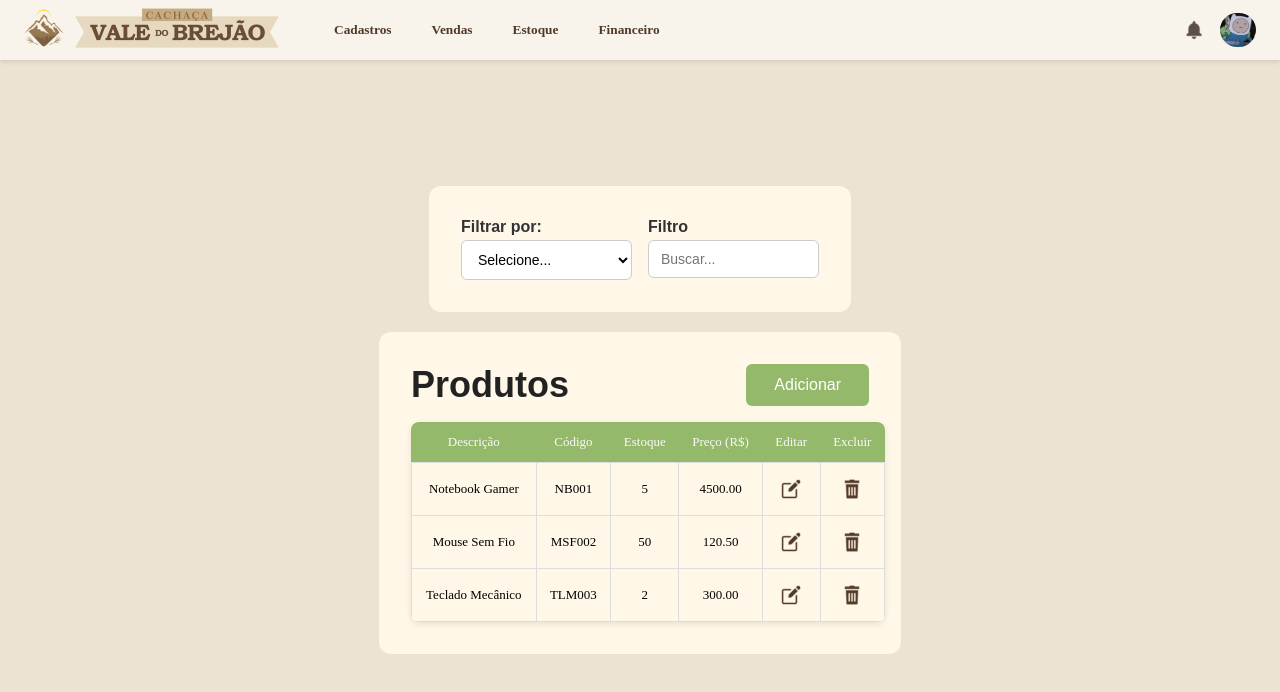
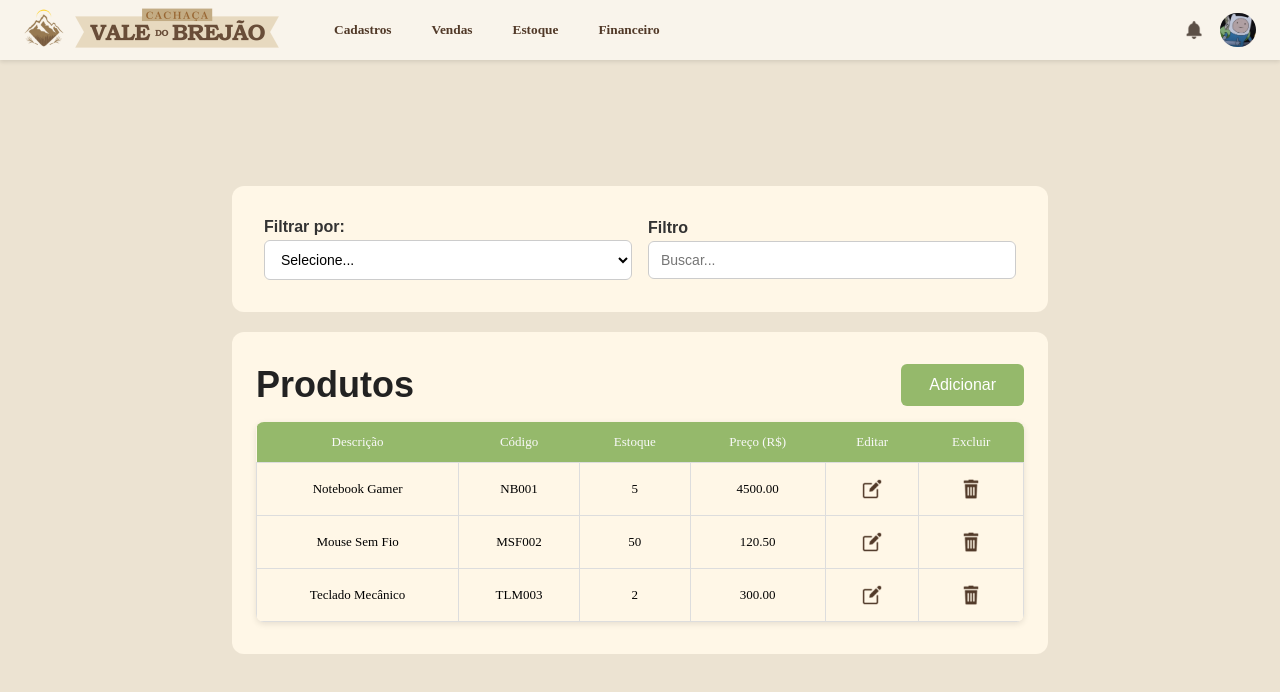
Before and after one commit to narcisodev/ValeDoBrejao, a React (Vite) app in the folder Front-End/frontend/: page /produtos in a window 1280 px wide. Shown: the top 692 px of the page. Built offline with nearby package versions, Linux system fonts and the light colour scheme.

Commit message:
Ajustes no Index.css

```diff
--- a/Front-End/frontend/src/index.css
+++ b/Front-End/frontend/src/index.css
@@ -21,8 +21,11 @@ section {
   margin-bottom: 20px;
   display: flex;
   flex-direction: row;
+  min-width: 60%;
+  align-items: center;
 }
 
 .bloco div {
   margin: 8px;
+  width: 100%;
 }
```
